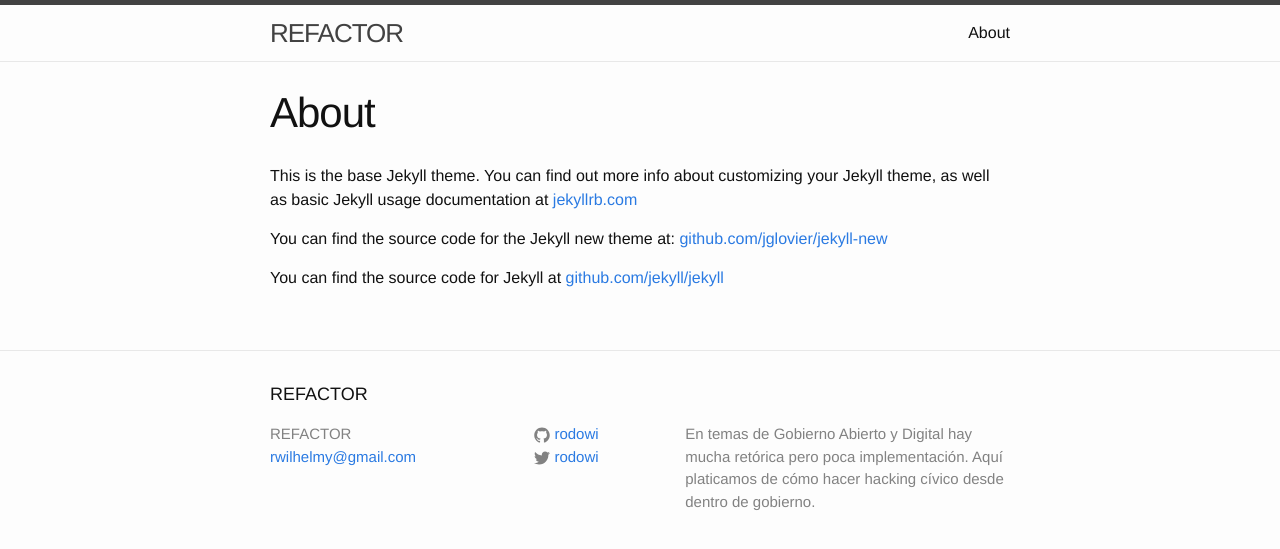
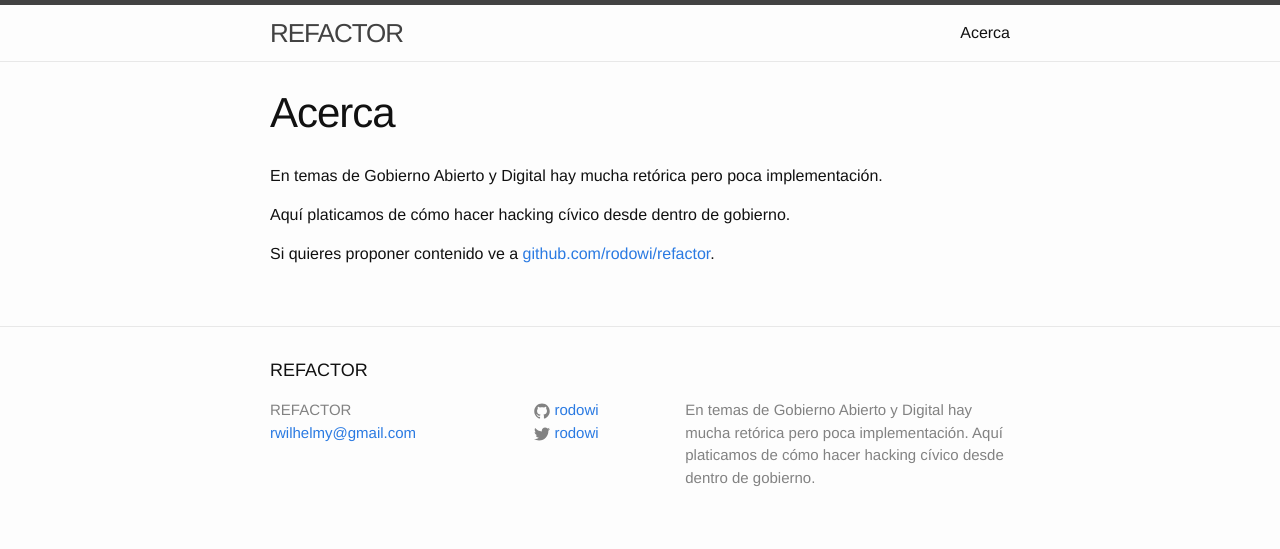
Before and after one commit to defvol/refactor, a Jekyll site: the page built from about.md, in a window 1280 px wide. Shown: the top 549 px of the page. Built offline with Jekyll 4.4.1, drawn with Linux system fonts in a browser that asks for light colours.

Commit message:
Translate and update default content

```diff
--- a/_layouts/post.html
+++ b/_layouts/post.html
@@ -5,7 +5,7 @@ layout: default
 
   <header class="post-header">
     <h1 class="post-title">{{ page.title }}</h1>
-    <p class="post-meta">{{ page.date | date: "%b %-d, %Y" }}{% if page.author %} • {{ page.author }}{% endif %}{% if page.meta %} • {{ page.meta }}{% endif %}</p>
+    <p class="post-meta">{{ page.date | date: "%Y-%m-%d" }}{% if page.author %} • {{ page.author }}{% endif %}{% if page.meta %} • {{ page.meta }}{% endif %}</p>
   </header>
 
   <article class="post-content">
--- a/about.md
+++ b/about.md
@@ -1,11 +1,11 @@
 ---
 layout: page
-title: About
-permalink: /about/
+title: Acerca
+permalink: /acerca/
 ---
 
-This is the base Jekyll theme. You can find out more info about customizing your Jekyll theme, as well as basic Jekyll usage documentation at [jekyllrb.com](http://jekyllrb.com/)
+En temas de Gobierno Abierto y Digital hay mucha retórica pero poca implementación.
 
-You can find the source code for the Jekyll new theme at: [github.com/jglovier/jekyll-new](https://github.com/jglovier/jekyll-new)
+Aquí platicamos de cómo hacer hacking cívico desde dentro de gobierno.
 
-You can find the source code for Jekyll at [github.com/jekyll/jekyll](https://github.com/jekyll/jekyll)
+Si quieres proponer contenido ve a [github.com/rodowi/refactor](https://github.com/rodowi/refactor).
--- a/index.html
+++ b/index.html
@@ -4,12 +4,12 @@ layout: default
 
 <div class="home">
 
-  <h1 class="page-heading">Posts</h1>
+  <h1 class="page-heading">Artículos</h1>
 
   <ul class="post-list">
     {% for post in site.posts %}
       <li>
-        <span class="post-meta">{{ post.date | date: "%b %-d, %Y" }}</span>
+        <span class="post-meta">{{ post.date | date: "%Y-%m-%d" }}</span>
 
         <h2>
           <a class="post-link" href="{{ post.url | prepend: site.baseurl }}">{{ post.title }}</a>
@@ -18,6 +18,6 @@ layout: default
     {% endfor %}
   </ul>
 
-  <p class="rss-subscribe">subscribe <a href="{{ "/feed.xml" | prepend: site.baseurl }}">via RSS</a></p>
+  <p class="rss-subscribe">suscríbete <a href="{{ "/feed.xml" | prepend: site.baseurl }}">via RSS</a></p>
 
 </div>
```
